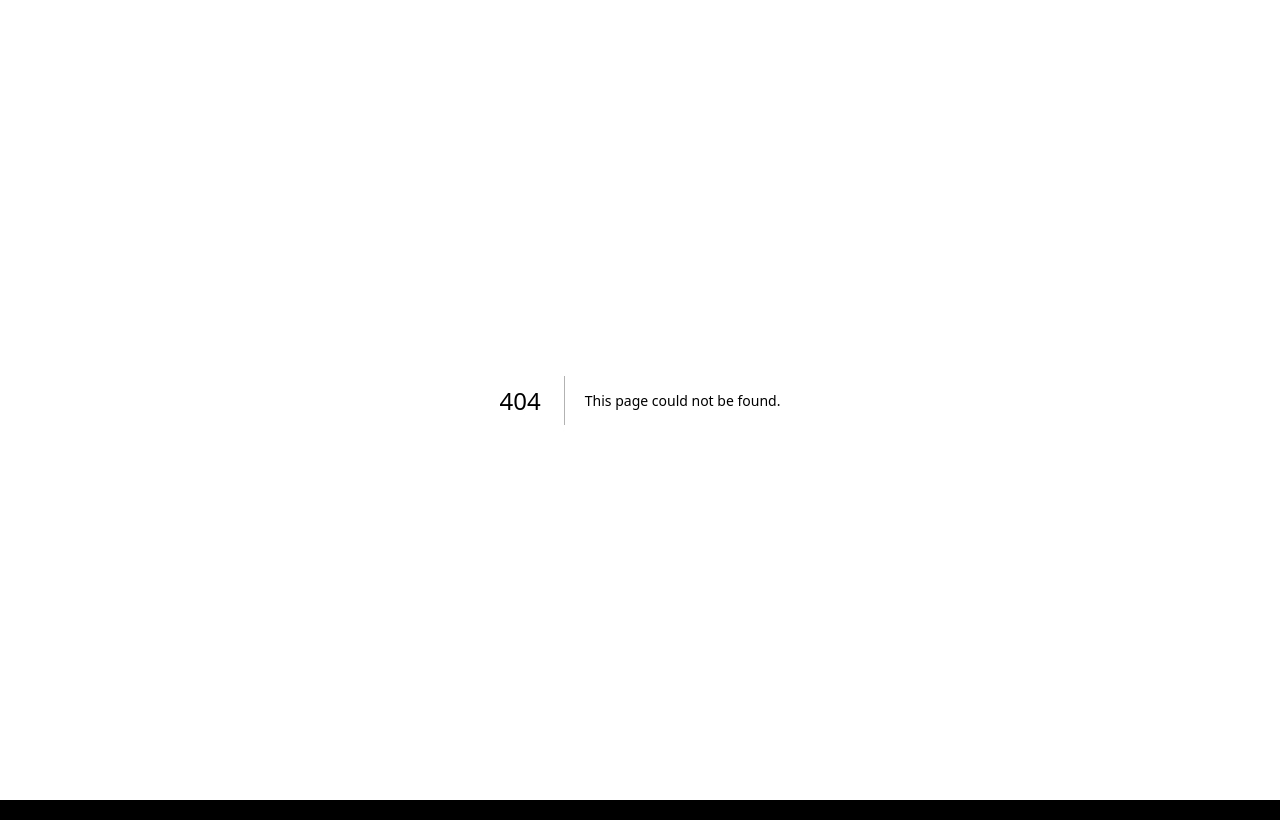
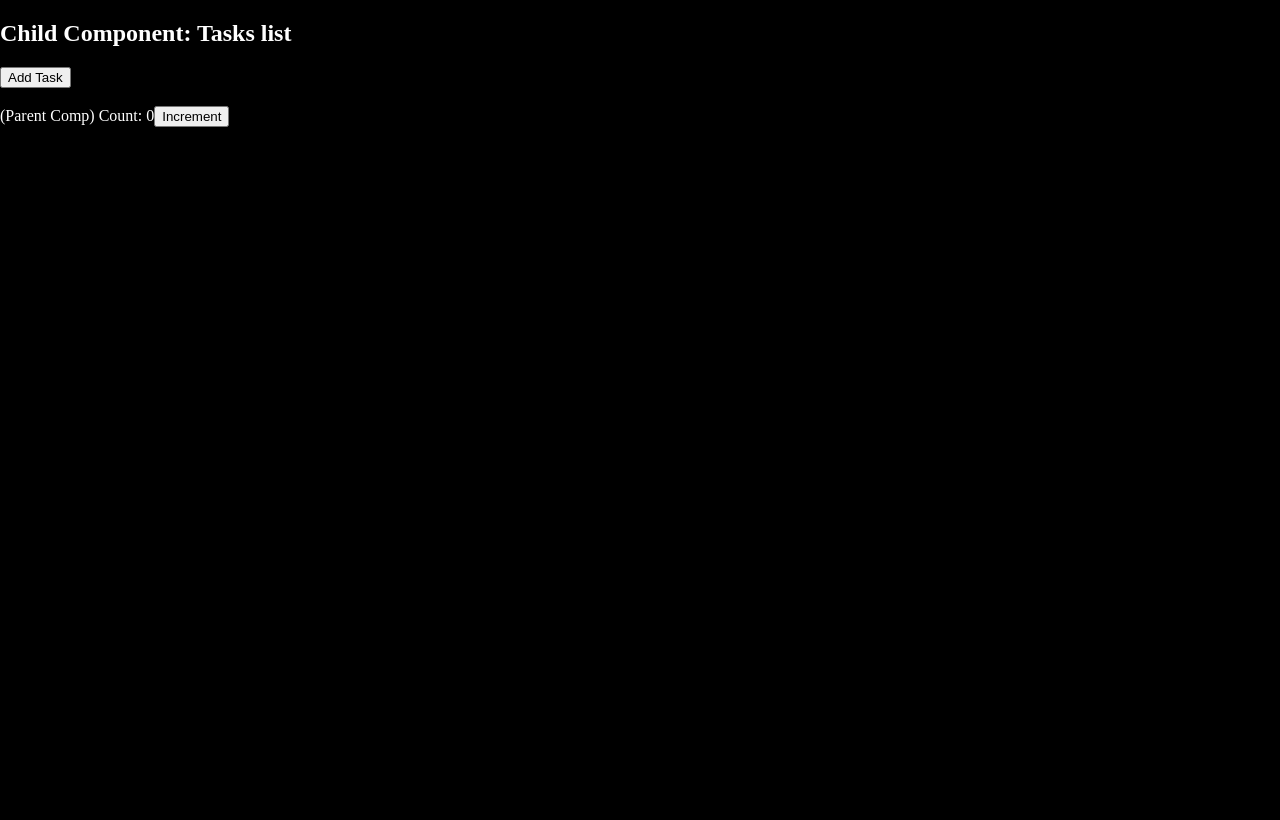
Before and after one commit to annamkishore/react-hooks-demo, a Next.js app: page /life-cycle/use-callback in a window 1280 px wide. Before the commit this address had no page. Built offline with nearby package versions, Linux system fonts and the light colour scheme.

Commit message:
useCallback

```diff
--- /dev/null
+++ b/app/es-6/bind.js
@@ -0,0 +1 @@
+console.log("Bind Demo")
--- /dev/null
+++ b/app/life-cycle/use-callback/Tasks.js
@@ -0,0 +1,18 @@
+import React, {memo} from 'react'
+
+const Tasks = ({tasks, addTask}) => {
+    console.log("child rendered");
+    return (
+        <div>
+            <h2>Child Component: Tasks list</h2>
+            <ul>
+                {tasks.map((task, i) => (
+                    <li key={i}>{task}</li>
+                ))}
+            </ul>
+            <button onClick={addTask}>Add Task</button>
+        </div>
+    )
+}
+
+export default memo(Tasks)
--- /dev/null
+++ b/app/life-cycle/use-callback/page.js
@@ -0,0 +1,34 @@
+'use client'
+
+import React, {useCallback, useState} from 'react'
+
+import Tasks from './Tasks'
+
+export default function App() {
+
+    const [count, setCount] = useState(0);
+    const [tasks, setTasks] = useState([]);
+
+    const increment = () => {
+        setCount((c) => c + 1);
+    };
+    const addTaskMemoized = useCallback(() => {
+        setTasks(t => [...t, "New Task"]);
+    }, [tasks])
+    // const addTask = () => {
+    //     setTasks(t => [...t, "New Task"]);
+    // }
+
+    return (
+        <div>
+            <div className="first">
+                <Tasks tasks={tasks} addTask={addTaskMemoized}/>
+            </div>
+            <br/>
+            <div className="second">
+                (Parent Comp) Count: {count}
+                <button onClick={increment}>Increment</button>
+            </div>
+        </div>
+    )
+}
```
Also changed, not shown: app/es-6/array-methods.js (+8 -4 lines), app/es-6/page.js (deleted, +0 -12 lines).
